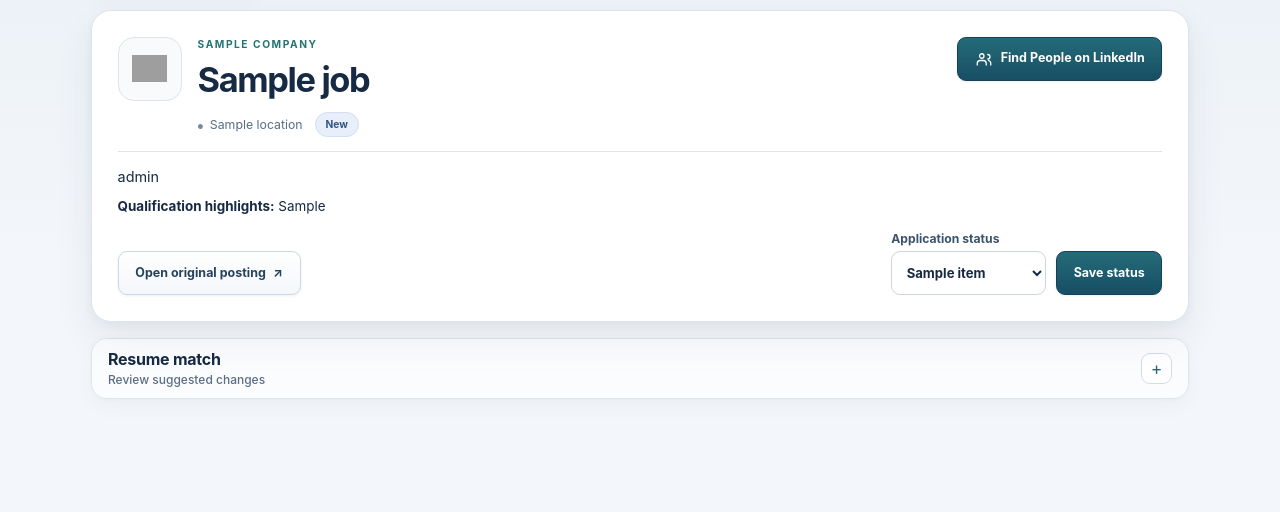
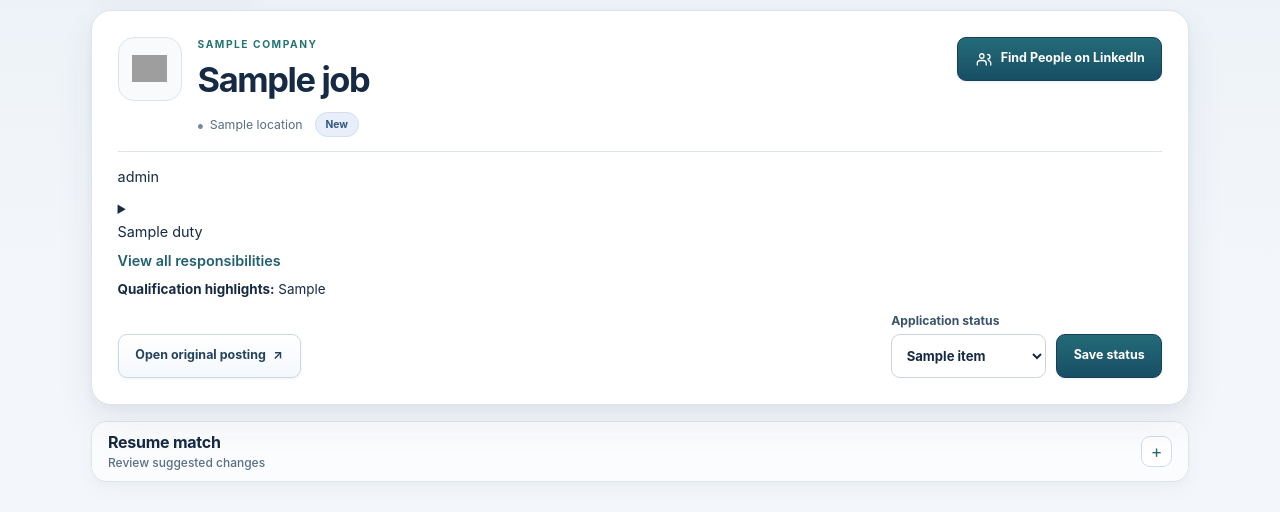
Before and after one commit to yoavbenNun/AJob, a FastAPI app: template src/web/templates/job_detail.html in a window 1280 px wide. Shown: the part 154-666 px from the top of the page. Run offline with FastAPI, Linux system fonts and the light colour scheme; the template is opened without the code that fills it: most values are stand-ins (such as "Sample title", 1, 10 or a date in 2020); grey boxes are pictures that could not be loaded.

Commit message:
Show complete source responsibility lists

```diff
--- a/src/web/app.py
+++ b/src/web/app.py
@@ -871,7 +871,8 @@ def _detail_response(request: Request, job: JobPosting, **context: object):
     match = context.get('match_result')
     match_supported = bool(match and match.job_skills and len(job.description.strip()) >= 150
                            and (job.requirements.strip() or extracted_requirements))
-    role_summary = _summarize_role(job) or _source_role_preview(job) or _role_list_preview(job.description)
+    role_summary = _summarize_role(job) or _source_role_preview(job)
+    role_duties = _role_list_items(job.description)
     requirement_highlights = []
     remaining = 560 - len(role_summary)
     seen = set()
@@ -897,6 +898,7 @@ def _detail_response(request: Request, job: JobPosting, **context: object):
             "statuses": JOB_STATUSES,
             "company_logos": COMPANY_LOGOS,
             "role_summary": role_summary,
+            "role_duties": role_duties,
             "requirement_highlights": requirement_highlights,
             **context,
         },
@@ -978,9 +980,6 @@ _ROLE_LIST_SCOPE = re.compile(
     r"\b(?:only|never|unless|except|provided that|as long as|subject to|"
     r"exclusively|solely|without|prohibited|(?:limited|restricted) to|"
     r"requires? (?:a |prior |separate )?approval|(?:do|must|may|can|should) not)\b", re.I,
-)
-_ROLE_LIST_REFERENCE = re.compile(
-    r"\b(?:this|that|these|those|it|its|them|their|such|aforementioned|above|the)\b", re.I,
 )
 
 
@@ -1079,8 +1078,8 @@ def _role_list_duty(line: str) -> bool:
         and not re.search(r'\b(?:equal opportunity|benefits|qualifications)\b', line, re.I))
 
 
-def _role_list_preview(description: str) -> str:
-    """Extract a bounded list of duties, including Workday's plain-text lists."""
+def _role_list_items(description: str) -> list[str]:
+    """Return the complete validated source list, never a selected subset."""
     lines = [line.strip() for line in description.splitlines() if line.strip()]
 
     for index, line in enumerate(lines):
@@ -1091,7 +1090,13 @@ def _role_list_preview(description: str) -> str:
         end = start
         while end < len(lines):
             duty = re.sub(r'^[•*\-]\s+', '', lines[end])
-            if not _role_list_duty(duty):
+            qualifier = (group and _ROLE_LIST_SCOPE.search(duty)
+                         and duty.endswith(('.', '!', '?'))
+                         and not _ROLE_DANGLING.search(duty)
+                         and not duty.endswith(('...', '…'))
+                         and not re.search(r'\b(?:equal opportunity|benefits|qualifications)\b', duty, re.I)
+                         and len(duty) <= 200)
+            if not _role_list_duty(duty) and not qualifier:
                 break
             group.append(duty)
             end += 1
@@ -1101,25 +1106,13 @@ def _role_list_preview(description: str) -> str:
             continue
         if len(group) < 2:
             continue
-        full_preview = ' · '.join(group)
-        if len(full_preview) <= 500:
-            return full_preview
-        # A later statement can qualify the entire block. Do not shorten
-        # compound entries or a block with explicit scope restrictions.
-        if any(len(_role_sentences(duty)) != 1 or _ROLE_LIST_SCOPE.search(duty)
-               for duty in group):
-            return ''
-        # Only a contiguous suffix is eligible, so no later context is lost.
-        # Do not discard an inline condition or guess what a reference in
-        # the retained text points to after removing earlier duties.
-        for start in range(1, len(group) - 1):
-            if re.search(r'\bif\b', group[start - 1], re.I):
-                return ''
-            suffix = ' · '.join(group[start:])
-            if len(suffix) <= 500 and not _ROLE_LIST_REFERENCE.search(suffix):
-                return suffix
-        return ''
-    return ''
+        return group
+    return []
+
+
+def _role_list_preview(description: str) -> str:
+    """Compatibility helper; presentation alone controls the compact view."""
+    return ' · '.join(_role_list_items(description))
 
 
 def _section_role_preview(job: JobPosting) -> str:
--- a/src/web/static/workspace.css
+++ b/src/web/static/workspace.css
@@ -204,6 +204,12 @@ body { background: linear-gradient(180deg, #eaf0f6, #f3f6fa 420px); }
 }
 
 .detail-shell .role-summary { max-width: 75ch; margin: 0; font-size: .9rem; line-height: 1.7; overflow-wrap: anywhere; }
+.role-duties { max-width: 75ch; min-width: 0; margin-top: .5rem; font-size: .9rem; line-height: 1.6; overflow-wrap: anywhere; }
+.role-duties summary { cursor: pointer; }
+.role-duties-preview { display: -webkit-box; -webkit-box-orient: vertical; -webkit-line-clamp: 3; overflow: hidden; }
+.role-duties-toggle { display: inline-block; color: var(--ui-accent, #245c8a); font-weight: 600; margin-top: .35rem; }
+.role-duties[open] .role-duties-preview { display: none; }
+.role-duties ul { padding-inline-start: 1.25rem; }
 
 .detail-shell .detail-hero--v3 {
   grid-template-columns: auto minmax(0, 1fr);
--- a/src/web/templates/job_detail.html
+++ b/src/web/templates/job_detail.html
@@ -22,7 +22,8 @@
         Find People on LinkedIn
       </a>
       <div class="job-detail-overview" id="overview">
-        <p class="role-summary">{{ role_summary or "Not enough information to summarize this role." }}</p>
+        {% if role_summary %}<p class="role-summary">{{ role_summary }}</p>{% endif %}
+        {% if role_duties %}<details class="role-duties"><summary><span class="role-duties-preview">{{ role_duties|join(' · ') }}</span><span class="role-duties-toggle">View all responsibilities</span></summary><ul>{% for duty in role_duties %}<li>{{ duty }}</li>{% endfor %}</ul></details>{% elif not role_summary %}<p class="role-summary">Not enough information to summarize this role.</p>{% endif %}
         {% if requirement_highlights %}<p class="job-detail-highlights"><strong>Qualification highlights:</strong> {{ requirement_highlights|join(' · ') }}</p>{% endif %}
       </div>
       <div class="detail-toolbar"><a class="button secondary" href="{{ job.job_url }}" target="_blank" rel="noopener noreferrer">Open original posting <span aria-hidden="true">↗</span></a><form class="status-form" method="post" action="/jobs/{{ job.id }}/status"><input type="hidden" name="csrf_token" value="{{ csrf_token }}"><label>Application status<select name="status">{% for item in statuses %}<option value="{{ item }}" {% if item == job.status %}selected{% endif %}>{{ item|status_label }}</option>{% endfor %}</select></label><button type="submit">Save status</button></form></div>
```
Also changed, not shown: tests/test_balanced_workspace_browser.py (+28 -0 lines), tests/test_role_list_preview.py (+19 -10 lines).
